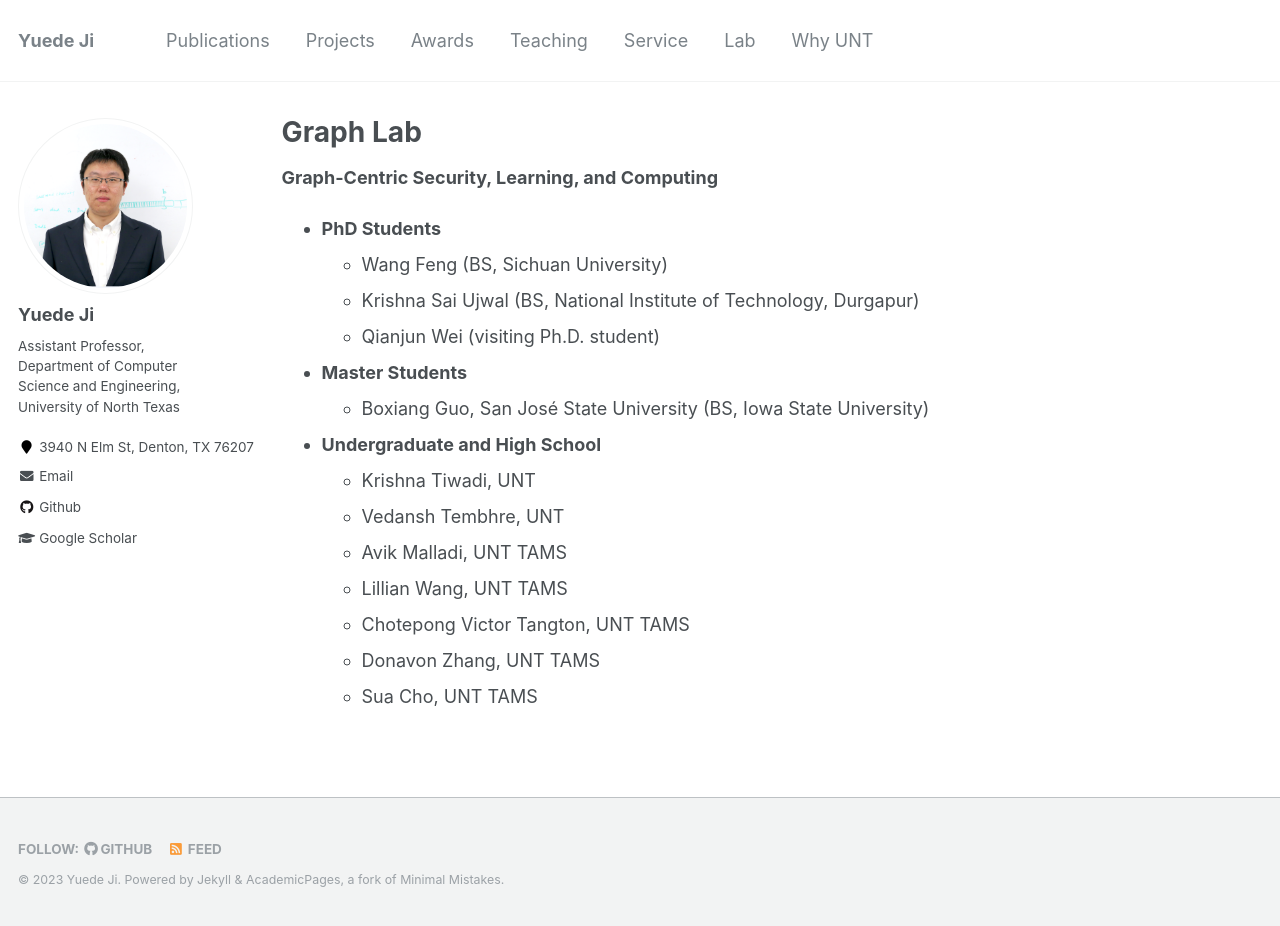
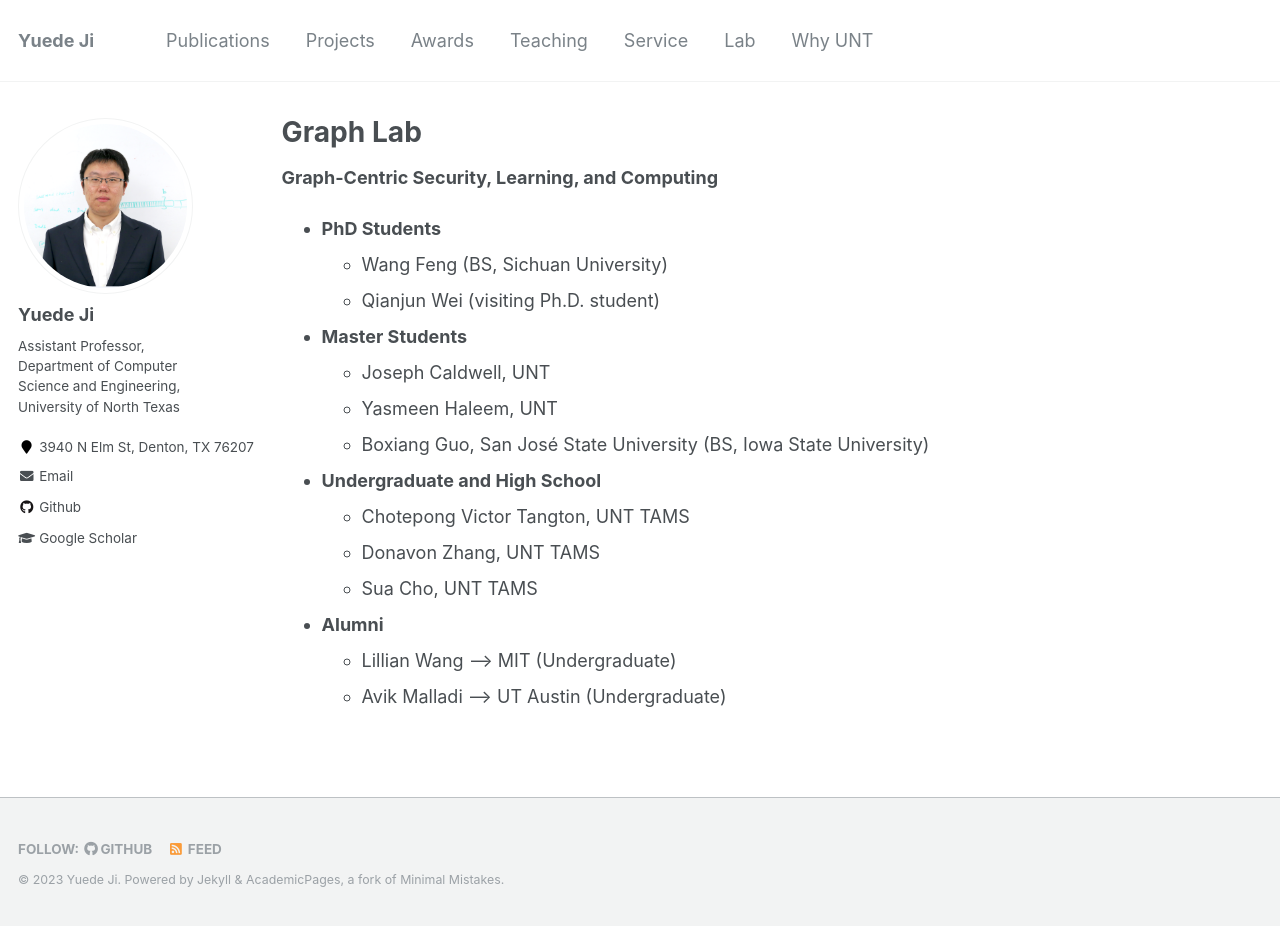
Before and after one commit to yuede/yuede.github.io, a Jekyll site: the page built from _pages/lab.md, in a window 1280 px wide and 926 px high. Built offline with Jekyll 4.4.1, drawn with Linux system fonts in a browser that asks for light colours.

Commit message:
update news and lab

```diff
--- a/_pages/lab.md
+++ b/_pages/lab.md
@@ -9,20 +9,22 @@ author_profile: true
 
 * **PhD Students**
     * Wang Feng (BS, Sichuan University)
-    * Krishna Sai Ujwal (BS, National Institute of Technology, Durgapur)
     * Qianjun Wei (visiting Ph.D. student)
 
 * **Master Students**
+    * Joseph Caldwell, UNT
+    * Yasmeen Haleem, UNT
     * Boxiang Guo, San José State University (BS, Iowa State University)
 
 * **Undergraduate and High School**
-    * Krishna Tiwadi, UNT
-    * Vedansh Tembhre, UNT
-    * Avik Malladi, UNT TAMS
-    * Lillian Wang, UNT TAMS
     * Chotepong Victor Tangton, UNT TAMS
     * Donavon Zhang, UNT TAMS
     * Sua Cho, UNT TAMS
+
+
+* **Alumni**
+    * Lillian Wang --> MIT (Undergraduate)
+    * Avik Malladi --> UT Austin (Undergraduate)
 
 
 <!---* Siying Li, Master intern from New York University (BS, Nankai University)
```
Also changed, not shown: _pages/about.md (+3 -5 lines).
